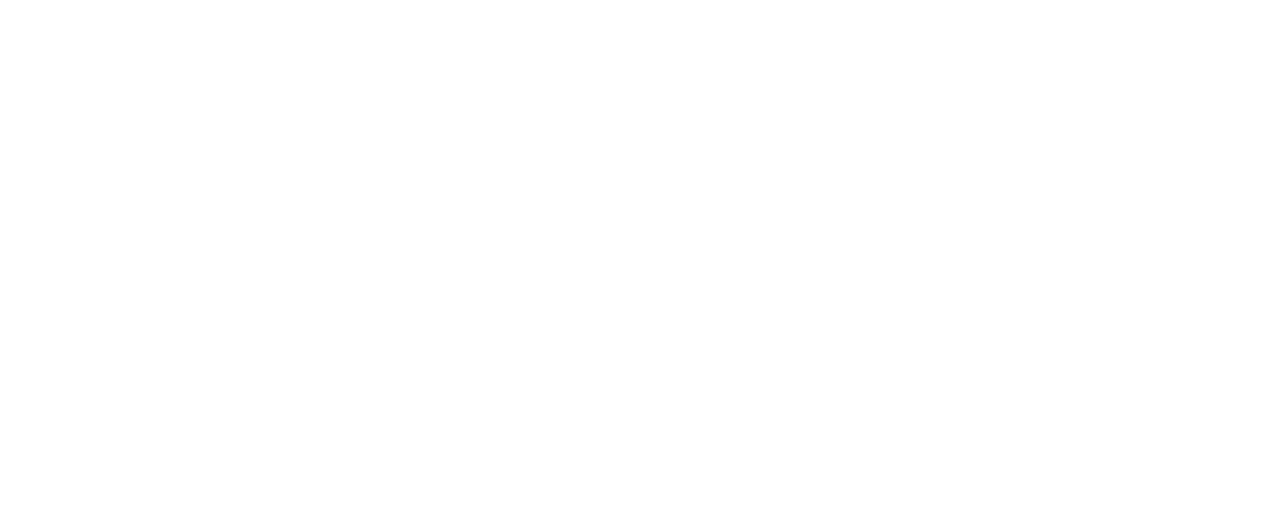
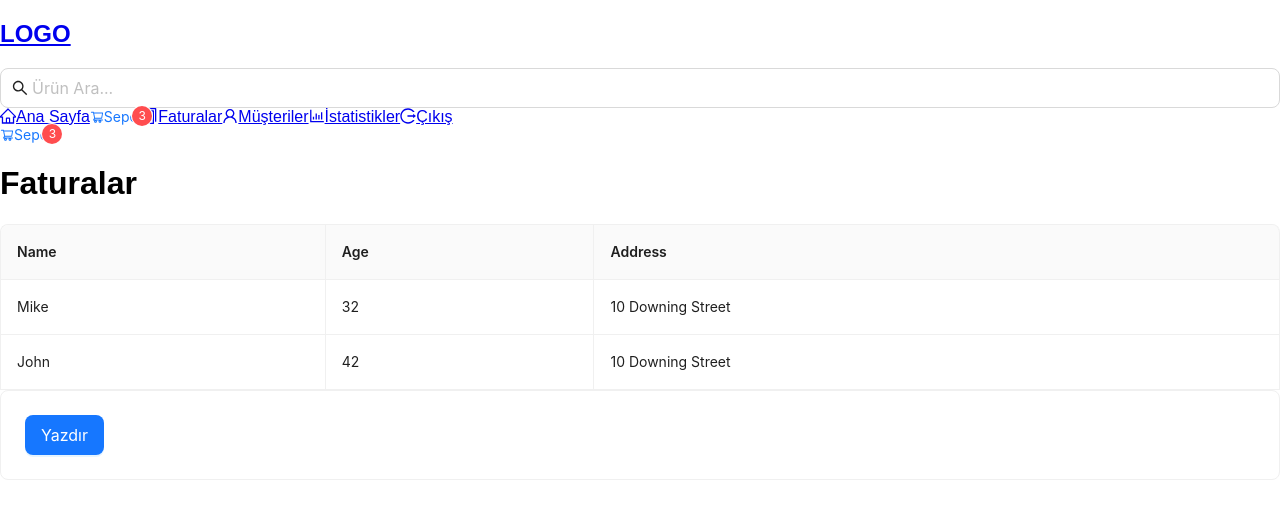
Before and after one commit to Berat-Ozgen/mern-pos, a React (Create React App) app in the folder client/: page /bills in a window 1280 px wide. Before the commit this address had no page. Shown: the top 518 px of the page. Built offline with nearby package versions, Linux system fonts and the light colour scheme; a web font is replaced by a local one.

Commit message:
bill page
bill page

```diff
--- a/client/src/App.js
+++ b/client/src/App.js
@@ -1,6 +1,7 @@
 import { BrowserRouter, Routes, Route } from "react-router-dom";
 import CartPage from "./pages/CartPage";
 import HomePage from "./pages/HomePage";
+import BillPage from "./pages/BillPage";
 
 const App = () => {
   return (
@@ -9,6 +10,7 @@
         <Routes>
           <Route path="/" element={<HomePage />} />
           <Route path="/cart" element={<CartPage />} />
+          <Route path="/bills" element={<BillPage />} />
         </Routes>
       </BrowserRouter>
     </>
--- /dev/null
+++ b/client/src/components/bills/PrintBill.jsx
@@ -0,0 +1,20 @@
+import { Button, Card, Form, Input, Modal, Select } from "antd";
+
+const PrintBill = ({ isModalOpen, setIsModalOpen }) => {
+  const onFinish = (values) => {
+    console.log("Received values of form: ", values);
+  };
+
+  return (
+    <Modal
+      title="Fatura Yazdır"
+      open={isModalOpen}
+      footer={false}
+      onCancel={() => setIsModalOpen(false)}
+    >
+      Fatura
+    </Modal>
+  );
+};
+
+export default PrintBill;
--- a/client/src/components/header/Header.jsx
+++ b/client/src/components/header/Header.jsx
@@ -48,7 +48,7 @@
             </Link>
           </Badge>
           <Link
-            to="/"
+            to="/bills"
             className="menu-link flex flex-col hover:text-[#40a9ff] transition-all"
           >
             <CopyOutlined className="md:text-2xl text-xl" />
--- /dev/null
+++ b/client/src/pages/BillPage.jsx
@@ -0,0 +1,72 @@
+import { Button, Card, Table } from "antd";
+import { useState } from "react";
+import PrintBill from "../components/bills/PrintBill.jsx";
+import Header from "../components/header/Header.jsx";
+
+const BillPage = () => {
+  const [isModalOpen, setIsModalOpen] = useState(false);
+  const dataSource = [
+    {
+      key: "1",
+      name: "Mike",
+      age: 32,
+      address: "10 Downing Street",
+    },
+    {
+      key: "2",
+      name: "John",
+      age: 42,
+      address: "10 Downing Street",
+    },
+  ];
+
+  const columns = [
+    {
+      title: "Name",
+      dataIndex: "name",
+      key: "name",
+    },
+    {
+      title: "Age",
+      dataIndex: "age",
+      key: "age",
+    },
+    {
+      title: "Address",
+      dataIndex: "address",
+      key: "address",
+    },
+  ];
+
+  console.log(isModalOpen);
+
+  return (
+    <>
+      <Header />
+      <div className="px-6">
+        <h1 className="text-4xl font-bold text-center mb-4">Faturalar</h1>
+        <Table
+          dataSource={dataSource}
+          columns={columns}
+          bordered
+          pagination={false}
+        />
+        <div className="cart-total flex justify-end mt-4">
+          <Card className="w-72">
+            <Button
+              className="mt-4 w-full"
+              type="primary"
+              size="large"
+              onClick={() => setIsModalOpen(true)}
+            >
+              Yazdır
+            </Button>
+          </Card>
+        </div>
+      </div>
+      <PrintBill isModalOpen={isModalOpen} setIsModalOpen={setIsModalOpen} />
+    </>
+  );
+};
+
+export default BillPage;
```
